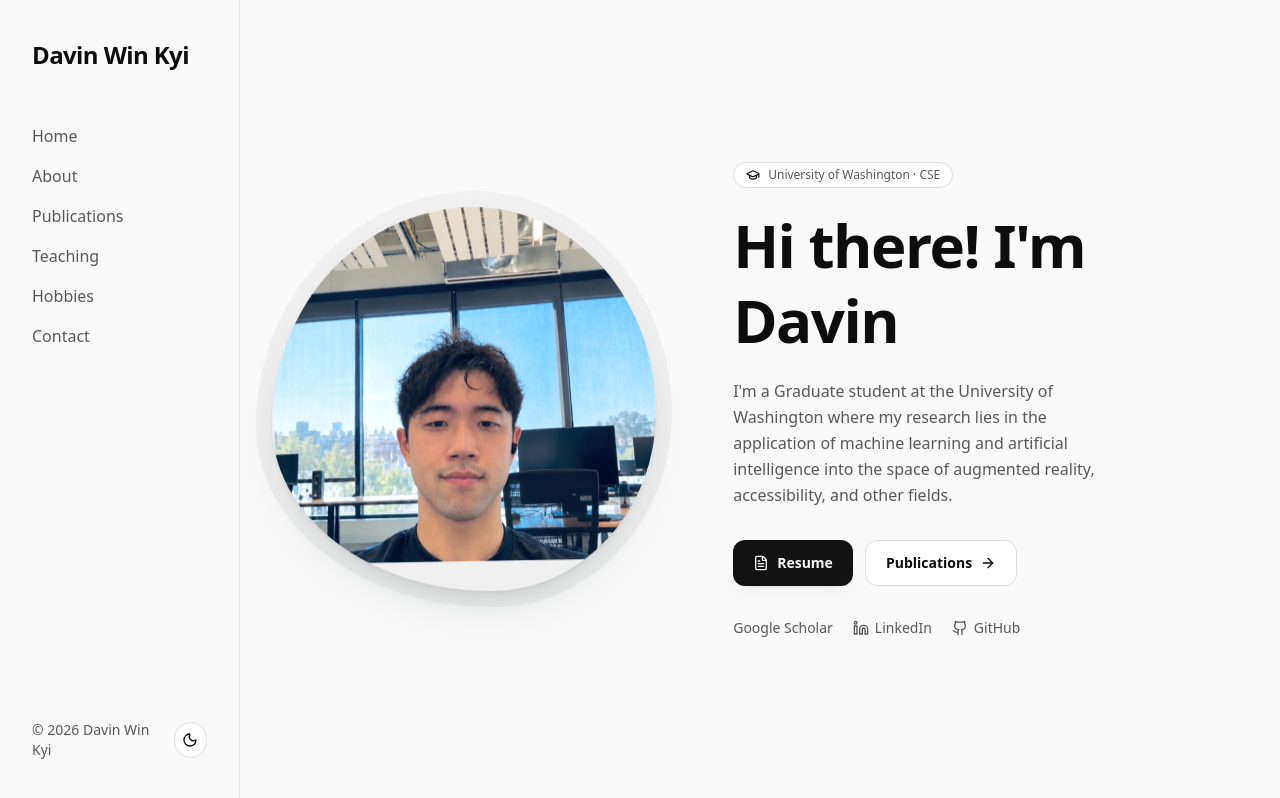
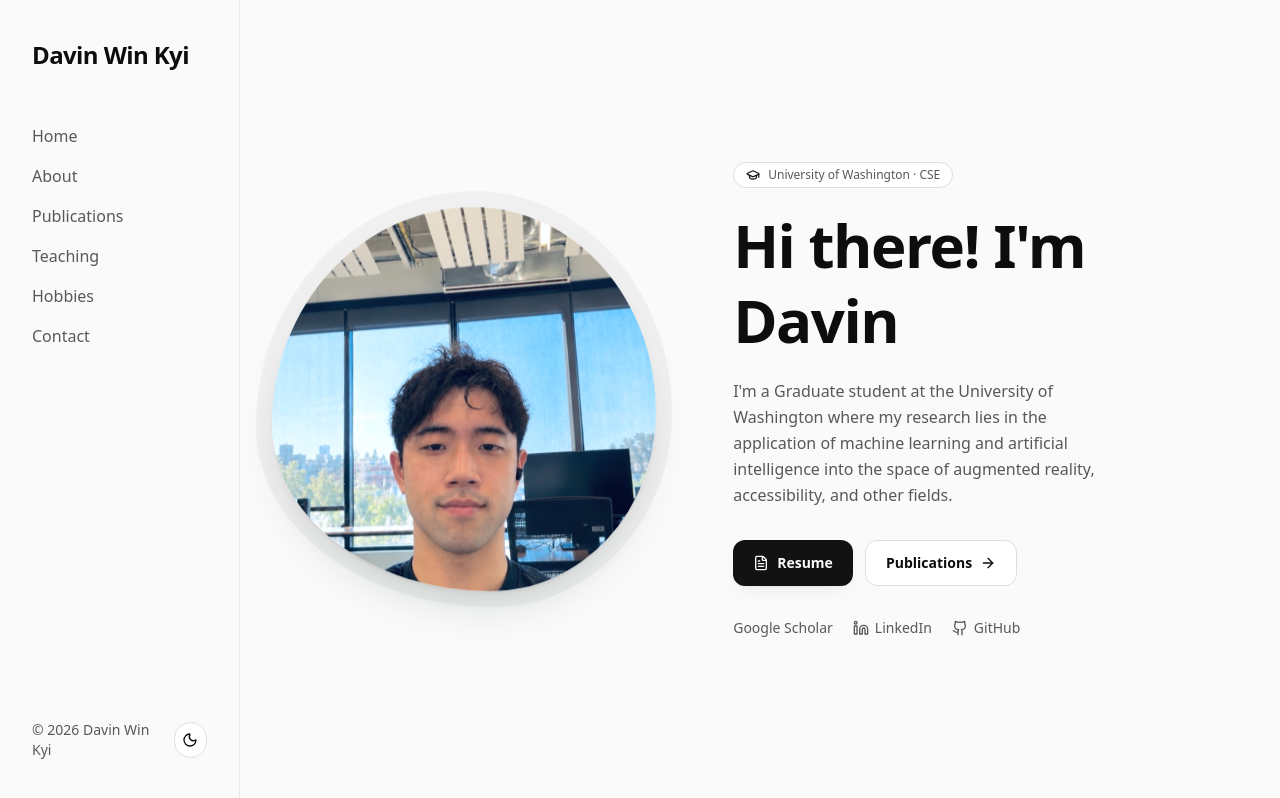
Before and after one commit to davin-win-kyi/website-vercel, a React (Vite) app: page / in a window 1280 px wide. Built offline with nearby package versions, Linux system fonts and the light colour scheme.

Commit message:
updating website

```diff
--- a/src/routes/index.tsx
+++ b/src/routes/index.tsx
@@ -54,7 +54,7 @@ function Index() {
               className="h-full w-full object-cover"
               style={{
                 objectPosition: "50% 30%",
-                transform: "translateY(-30px) rotate(-1deg) scale(1.00)",
+                transform: "translateY(-20px) rotate(-1deg) scale(1.10)",
                 transformOrigin: "50% 30%",
                 filter: "brightness(1.08)",
               }}
```
